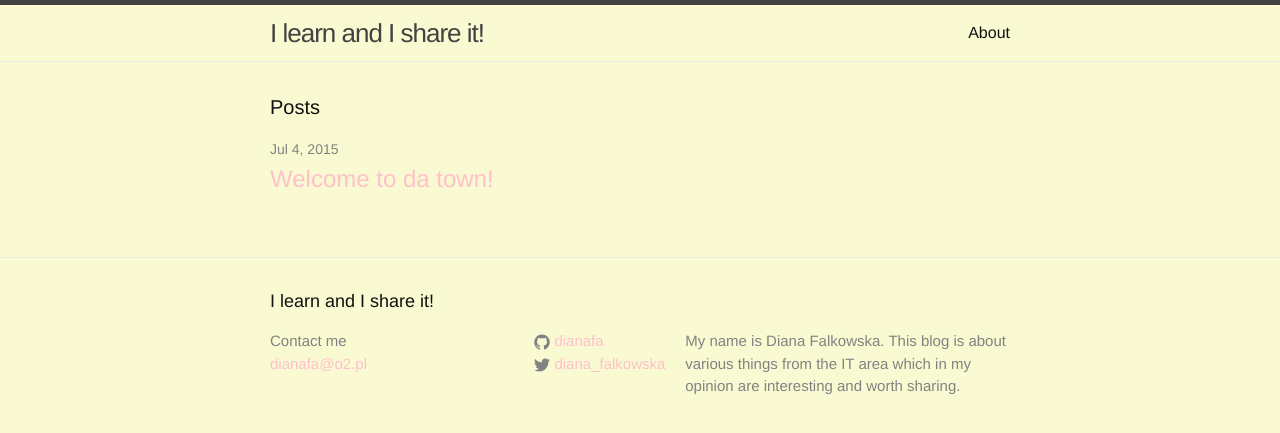
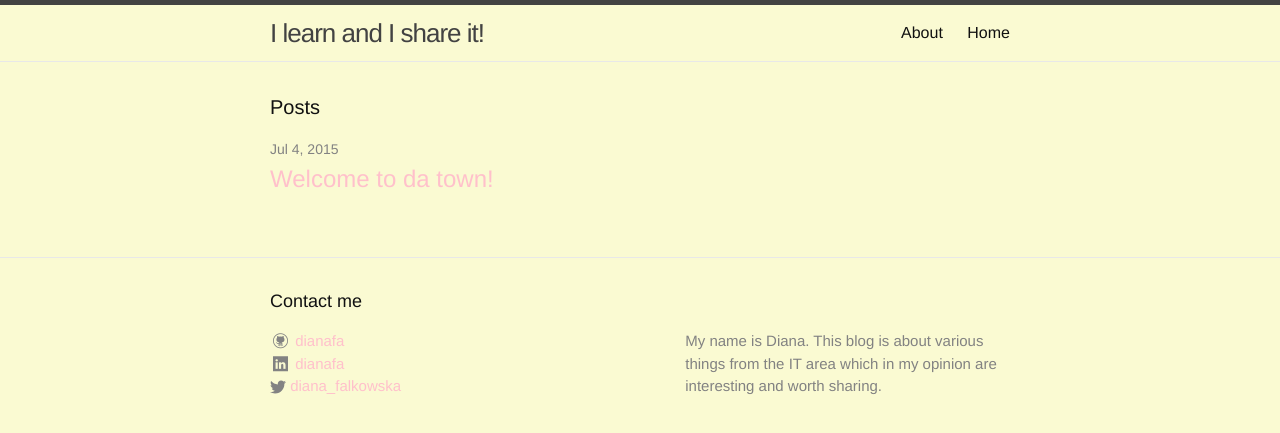
Before and after one commit to dianafa/dianafa.github.io, a Jekyll site: the page built from blog/index.html, in a window 1280 px wide. Shown: the top 433 px of the page. Built offline with Jekyll 4.4.1, drawn with Linux system fonts in a browser that asks for light colours.

Commit message:
footer & header

```diff
--- a/_config.yml
+++ b/_config.yml
@@ -1,13 +1,14 @@
 # Site settings
 title: I learn and I share it!
-email: dianafa@o2.pl
+# email: dianafa@o2.pl
 description: > # this means to ignore newlines until "baseurl:"
-  My name is Diana Falkowska. This blog is about various things
+  My name is Diana. This blog is about various things
   from the IT area which in my opinion are interesting and worth sharing.
 baseurl: "" # the subpath of your site, e.g. /blog/
 url: "http://dianafa.me" # the base hostname & protocol for your site
 twitter_username: diana_falkowska
 github_username:  dianafa
+linkedin_username:  dianafa
 
 # Build settings
 markdown: kramdown
--- a/_includes/footer.html
+++ b/_includes/footer.html
@@ -1,29 +1,24 @@
 <footer class="site-footer">
+  <div class="wrapper">
+    <h2 class="footer-heading">Contact me</h2>
+    <div class="footer-col-wrapper">
 
-  <div class="wrapper">
-
-    <h2 class="footer-heading">{{ site.title }}</h2>
-
-    <div class="footer-col-wrapper">
-      <div class="footer-col  footer-col-1">
-        <ul class="contact-list">
-          <li>Contact me</li>
-          <li><a href="mailto:{{ site.email }}">{{ site.email }}</a></li>
-        </ul>
-      </div>
-
-      <div class="footer-col  footer-col-2">
+      <div class="footer-col footer-col-2">
         <ul class="social-media-list">
           {% if site.github_username %}
           <li>
             <a href="https://github.com/{{ site.github_username }}">
-              <span class="icon  icon--github">
-                <svg viewBox="0 0 16 16">
-                  <path fill="#828282" d="M7.999,0.431c-4.285,0-7.76,3.474-7.76,7.761 c0,3.428,2.223,6.337,5.307,7.363c0.388,0.071,0.53-0.168,0.53-0.374c0-0.184-0.007-0.672-0.01-1.32 c-2.159,0.469-2.614-1.04-2.614-1.04c-0.353-0.896-0.862-1.135-0.862-1.135c-0.705-0.481,0.053-0.472,0.053-0.472 c0.779,0.055,1.189,0.8,1.189,0.8c0.692,1.186,1.816,0.843,2.258,0.645c0.071-0.502,0.271-0.843,0.493-1.037 C4.86,11.425,3.049,10.76,3.049,7.786c0-0.847,0.302-1.54,0.799-2.082C3.768,5.507,3.501,4.718,3.924,3.65 c0,0,0.652-0.209,2.134,0.796C6.677,4.273,7.34,4.187,8,4.184c0.659,0.003,1.323,0.089,1.943,0.261 c1.482-1.004,2.132-0.796,2.132-0.796c0.423,1.068,0.157,1.857,0.077,2.054c0.497,0.542,0.798,1.235,0.798,2.082 c0,2.981-1.814,3.637-3.543,3.829c0.279,0.24,0.527,0.713,0.527,1.437c0,1.037-0.01,1.874-0.01,2.129 c0,0.208,0.14,0.449,0.534,0.373c3.081-1.028,5.302-3.935,5.302-7.362C15.76,3.906,12.285,0.431,7.999,0.431z"/>
-                </svg>
-              </span>
+              <span class="icon icon-github"></span>
+              <span class="username">{{ site.github_username }}</span>
+            </a>
+          </li>
+          {% endif %}
 
-              <span class="username">{{ site.github_username }}</span>
+          {% if site.linkedin_username %}
+          <li>
+            <a href="https://www.linkedin.com/in/{{ site.linkedin_username }}">
+              <span class="icon icon-linkedin"></span>
+              <span class="username">{{ site.linkedin_username }}</span>
             </a>
           </li>
           {% endif %}
@@ -31,13 +26,12 @@
           {% if site.twitter_username %}
           <li>
             <a href="https://twitter.com/{{ site.twitter_username }}">
-              <span class="icon  icon--twitter">
+              <span class="icon icon-twitter">
                 <svg viewBox="0 0 16 16">
                   <path fill="#828282" d="M15.969,3.058c-0.586,0.26-1.217,0.436-1.878,0.515c0.675-0.405,1.194-1.045,1.438-1.809
                   c-0.632,0.375-1.332,0.647-2.076,0.793c-0.596-0.636-1.446-1.033-2.387-1.033c-1.806,0-3.27,1.464-3.27,3.27 c0,0.256,0.029,0.506,0.085,0.745C5.163,5.404,2.753,4.102,1.14,2.124C0.859,2.607,0.698,3.168,0.698,3.767 c0,1.134,0.577,2.135,1.455,2.722C1.616,6.472,1.112,6.325,0.671,6.08c0,0.014,0,0.027,0,0.041c0,1.584,1.127,2.906,2.623,3.206 C3.02,9.402,2.731,9.442,2.433,9.442c-0.211,0-0.416-0.021-0.615-0.059c0.416,1.299,1.624,2.245,3.055,2.271 c-1.119,0.877-2.529,1.4-4.061,1.4c-0.264,0-0.524-0.015-0.78-0.046c1.447,0.928,3.166,1.469,5.013,1.469 c6.015,0,9.304-4.983,9.304-9.304c0-0.142-0.003-0.283-0.009-0.423C14.976,4.29,15.531,3.714,15.969,3.058z"/>
                 </svg>
               </span>
-
               <span class="username">{{ site.twitter_username }}</span>
             </a>
           </li>
@@ -45,7 +39,17 @@
         </ul>
       </div>
 
-      <div class="footer-col  footer-col-3">
+
+      <div class="footer-col footer-col-1">
+      {% if site.email %}
+        <a href="mailto:{{ site.email }}">
+          <span class="icon icon-mail"></span>
+          <span class="username">{{ site.email }}</span>
+        </a>
+      {% endif %}
+      </div>
+
+      <div class="footer-col footer-col-3">
         <p class="text">{{ site.description }}</p>
       </div>
     </div>
--- a/_includes/head.html
+++ b/_includes/head.html
@@ -7,6 +7,7 @@
   <meta name="description" content="{% if page.excerpt %}{{ page.excerpt | strip_html | strip_newlines | truncate: 160 }}{% else %}{{ site.description }}{% endif %}">
 
   <link rel="stylesheet" href="{{ "/css/main.css" | prepend: site.baseurl }}">
+  <link rel="stylesheet" type="text/css" href="{{ "/css/font/fontello.css" | prepend: site.baseurl }}">
   <link rel="canonical" href="{{ page.url | replace:'index.html','' | prepend: site.baseurl | prepend: site.url }}">
   <link rel="alternate" type="application/rss+xml" title="{{ site.title }}" href="{{ "/feed.xml" | prepend: site.baseurl | prepend: site.url }}" />
 </head>
--- a/_includes/header.html
+++ b/_includes/header.html
@@ -1,9 +1,6 @@
 <header class="site-header">
-
   <div class="wrapper">
-
-    <a class="site-title" href="{{ site.baseurl }}/">{{ site.title }}</a>
-
+    <a class="site-title" href="{{ site.baseurl }}/blog">{{ site.title }}</a>
     <nav class="site-nav">
       <a href="#" class="menu-icon">
         <svg viewBox="0 0 18 15">
@@ -19,9 +16,8 @@
           <a class="page-link" href="{{ page.url | prepend: site.baseurl }}">{{ page.title }}</a>
           {% endif %}
         {% endfor %}
+        <a class="page-link" href="{{ site.baseurl }}/">Home</a>
       </div>
     </nav>
-
   </div>
-
 </header>
--- a/_sass/_base.scss
+++ b/_sass/_base.scss
@@ -190,7 +190,7 @@ pre {
  * Icons
  */
 .icon {
-
+    color: $grey-color;
     > svg {
         display: inline-block;
         width: 16px;
--- a/blog/index.html
+++ b/blog/index.html
@@ -3,14 +3,12 @@ layout: default
 ---
 
 <div class="home">
-
   <h1 class="page-heading">Posts</h1>
 
   <ul class="post-list">
     {% for post in site.posts %}
       <li>
         <span class="post-meta">{{ post.date | date: "%b %-d, %Y" }}</span>
-
         <h2>
           <a class="post-link" href="{{ post.url | prepend: site.baseurl }}">{{ post.title }}</a>
         </h2>
```
Also changed, not shown: _posts/2015-07-04-welcome-to-jekyll.markdown (deleted, +0 -23 lines), _posts/2015-07-04-welcome.markdown (added, +7 -0 lines).
